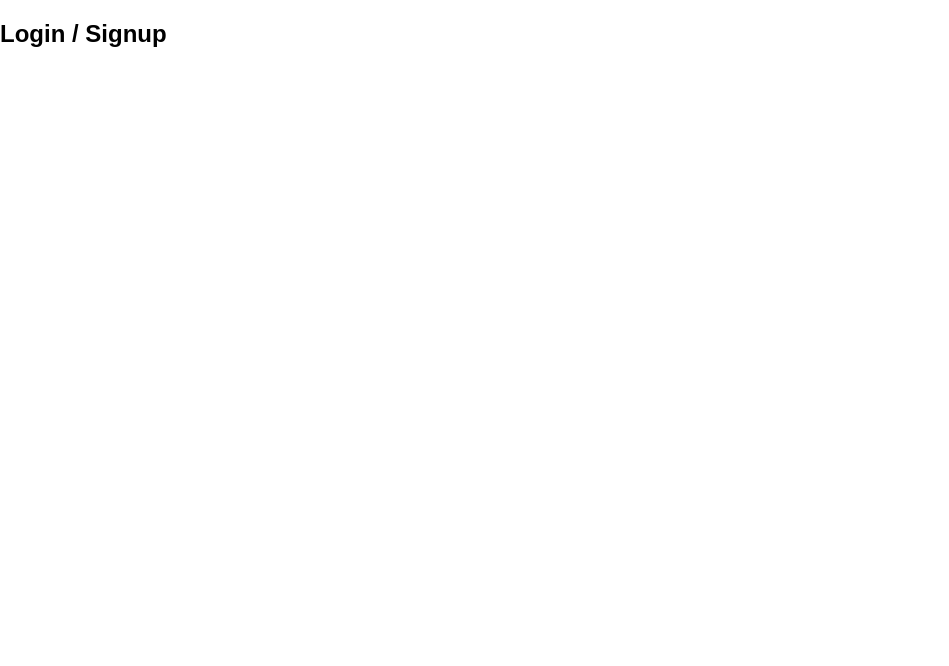
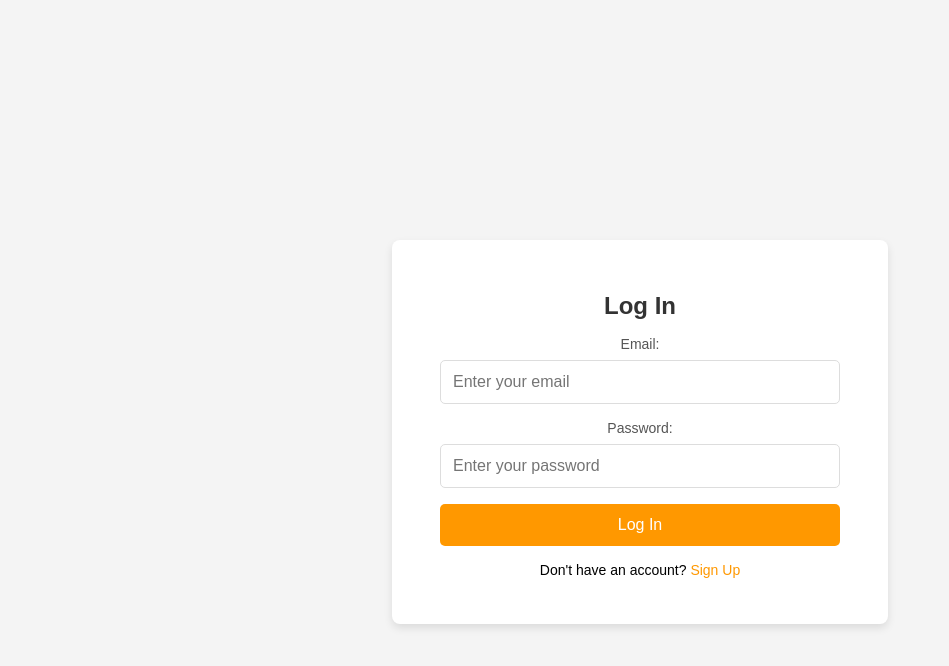
Before and after one commit to veda-shantharaju/amazon-clone, a React (Create React App) app: page /login in a window 1280 px wide. Shown: the top 666 px of the page, without its empty margins (0-949 px from the left). Built offline with nearby package versions, Linux system fonts and the light colour scheme.

Commit message:
loginsignup page

```diff
--- /dev/null
+++ b/src/components/LoginSignup/LoginSignup.css
@@ -0,0 +1,81 @@
+/* Container for login/signup page */
+.auth-page {
+    display: flex;
+    justify-content: center;
+    align-items: center;
+    min-height: 100vh;
+    background-color: #f4f4f4;
+    padding: 2rem;
+  }
+
+  /* Auth Container */
+  .auth-container {
+    background-color: white;
+    padding: 2rem 3rem;
+    border-radius: 8px;
+    box-shadow: 0 4px 8px rgba(0, 0, 0, 0.1);
+    width: 100%;
+    max-width: 400px;
+    text-align: center;
+  }
+
+  /* Title of form */
+  .auth-container h2 {
+    font-size: 24px;
+    margin-bottom: 1rem;
+    color: #333;
+  }
+
+  /* Form styling */
+  .auth-form {
+    display: flex;
+    flex-direction: column;
+    gap: 1rem;
+  }
+
+  .form-group {
+    display: flex;
+    flex-direction: column;
+  }
+
+  .form-group label {
+    font-size: 14px;
+    color: #555;
+    margin-bottom: 0.5rem;
+  }
+
+  .form-group input {
+    padding: 0.75rem;
+    border: 1px solid #ddd;
+    border-radius: 5px;
+    font-size: 16px;
+  }
+
+  button {
+    background-color: #ff9800;
+    color: white;
+    padding: 0.75rem;
+    border: none;
+    border-radius: 5px;
+    cursor: pointer;
+    font-size: 16px;
+  }
+
+  button:hover {
+    background-color: #e68900;
+  }
+
+  /* Toggle link to switch between login/signup */
+  .toggle-form {
+    margin-top: 1rem;
+    font-size: 14px;
+  }
+
+  .toggle-link {
+    color: #ff9800;
+    cursor: pointer;
+  }
+
+  .toggle-link:hover {
+    color: #e68900;
+  }
--- /dev/null
+++ b/src/components/LoginSignup/LoginSignup.js
@@ -0,0 +1,50 @@
+import React, { useState } from 'react';
+import './LoginSignup.css';
+
+const LoginSignupPage = () => {
+  const [isSignup, setIsSignup] = useState(false);
+
+  const toggleForm = () => {
+    setIsSignup(!isSignup);
+  };
+
+  return (
+    <div className="auth-page">
+      <div className="auth-container">
+        <h2>{isSignup ? 'Sign Up' : 'Log In'}</h2>
+
+        <form className="auth-form">
+          <div className="form-group">
+            <label>Email:</label>
+            <input type="email" placeholder="Enter your email" />
+          </div>
+
+          <div className="form-group">
+            <label>Password:</label>
+            <input type="password" placeholder="Enter your password" />
+          </div>
+
+          {isSignup && (
+            <div className="form-group">
+              <label>Confirm Password:</label>
+              <input type="password" placeholder="Confirm your password" />
+            </div>
+          )}
+
+          <button type="submit">{isSignup ? 'Sign Up' : 'Log In'}</button>
+        </form>
+
+        <div className="toggle-form">
+          <p>
+            {isSignup ? "Already have an account? " : "Don't have an account? "}
+            <span onClick={toggleForm} className="toggle-link">
+              {isSignup ? 'Log In' : 'Sign Up'}
+            </span>
+          </p>
+        </div>
+      </div>
+    </div>
+  );
+};
+
+export default LoginSignupPage;
--- a/src/pages/LoginPage.js
+++ b/src/pages/LoginPage.js
@@ -1,9 +1,10 @@
 import React from 'react';
+import LoginSignupPage from "../components/LoginSignup/LoginSignup";
 
 const LoginPage = () => {
   return (
     <div>
-      <h2>Login / Signup</h2>
+      <LoginSignupPage />
       {/* Add your login/signup form here */}
     </div>
   );
```
